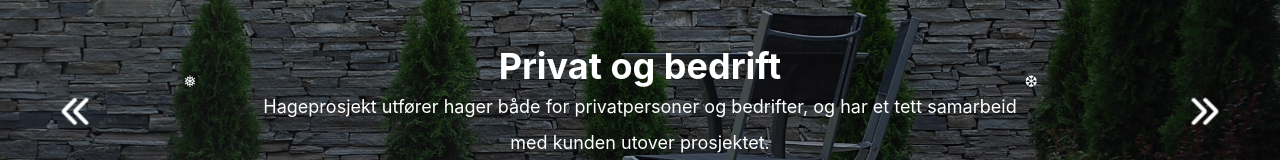
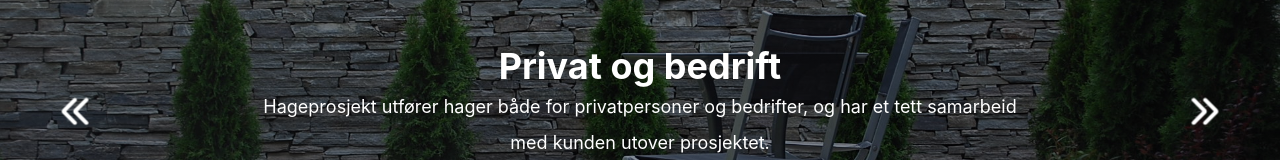
Before and after one commit to joachmak/hageprosjekt, a React (Create React App) app: page /#/ in a window 1280 px wide. Shown: the part 297-457 px from the top of the page. Built offline with nearby package versions, Linux system fonts and the light colour scheme.

Commit message:
Dont display snowflakes in february

```diff
--- a/src/components/Snowflakes.tsx
+++ b/src/components/Snowflakes.tsx
@@ -1,7 +1,7 @@
 
 export default function Snowflakes() {
     let currentDate = new Date();
-    let christmas = currentDate.getMonth() === 11 || currentDate.getMonth() < 2; // Christmas styling in Dec, Jan, Feb
+    let christmas = currentDate.getMonth() === 11 || currentDate.getMonth() === 1; // Christmas styling in Dec, Jan
     return (
         <>
             {christmas &&
```
